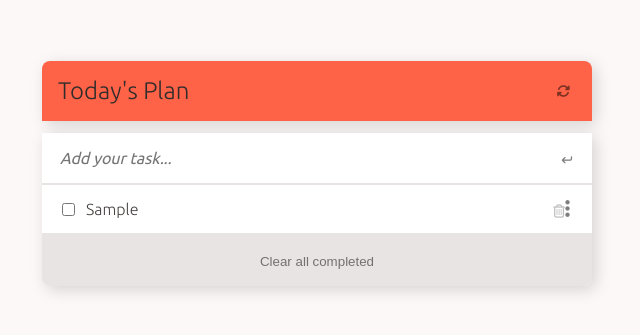
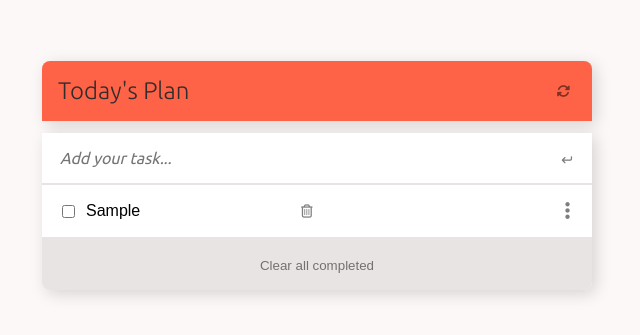
Before and after one commit to Timbar09/To-Do-list, a website built with webpack: page src/index.html in a window 1280 px wide. Both pictures are taken after typing "Sample" into the empty fields and a click on the button 889 px from the left and 299 px from the top of the page. Shown: the part 141-476 px from the top of the page, 323-963 px from the left. Built offline with nearby package versions, Linux system fonts and the light colour scheme.

Commit message:
Restructure the addTask function

```diff
--- a/src/index.html
+++ b/src/index.html
@@ -12,7 +12,7 @@
   <body>
     <h1 class="title">Miles Mosweu's To-do List</h1>
 
-    <div class="list">
+    <main class="list">
       <header class="list__header padding flex flex-jc-sb flex-ai-c">
         <h2 class="list__title">Today's Plan</h2>
         <button class="list__refresh-btn"><i class="fa-solid fa-rotate"></i></button>
@@ -39,6 +39,6 @@
           <button class="list__clear-btn">Clear all completed</button>
         </div>
       </div>
-    </div>
+    </main>
   </body>
 </html>
--- a/src/modules/functions.js
+++ b/src/modules/functions.js
@@ -23,11 +23,33 @@ export const addTask = (task) => {
   const taskContainer = document.querySelector('.list__tasks');
   const todoTask = document.createElement('li');
   todoTask.className = 'list__task padding-x flex  flex-ai-c';
-  todoTask.innerHTML = `
-            <input type="checkbox" id="${task.index}" />
-            <label class="list__task-label" for="${task.index}">${task.description}</label><button class="list__task-move"><button class="delete"><i class="fa-regular fa-trash-can"></i></button><i class="fa-solid fa-ellipsis-vertical"></i></button>`;
+
+  const checkbox = document.createElement('input');
+  checkbox.className = 'checkbox';
+  checkbox.id = task.index;
+  checkbox.type = 'checkbox';
+
+  const taskEdit = document.createElement('input');
+  taskEdit.className = 'list__task-edit';
+  taskEdit.type = 'text';
+  taskEdit.value = task.description;
+
+  const deleteBtn = document.createElement('button');
+  deleteBtn.className = 'delete';
+  deleteBtn.innerHTML = `<i class="fa-regular fa-trash-can"></i>`;
+
+  const moveBtn = document.createElement('button');
+  moveBtn.className = 'list__task-move';
+  moveBtn.innerHTML = `<i class="fa-solid fa-ellipsis-vertical"></i>`;
+
+  todoTask.appendChild(checkbox);
+  todoTask.appendChild(taskEdit);
+  todoTask.appendChild(deleteBtn);
+  todoTask.appendChild(moveBtn);
 
   taskContainer.appendChild(todoTask);
+
+  console.log(todoTask);
 };
 
 // Get the tasks from storage and display them on the user iterface
@@ -55,10 +77,12 @@ export const storeTask = (task) => {
 
 // Add a task to local storage
 export const removeFromStorage = (el) => {
-  const tasks = getTasks();
-  const taskId = el.parentElement.parentElement.firstElementChild.id;
-  const targetIndex = tasks.findIndex((task) => task.index == taskId);
-  tasks.splice(targetIndex, 1);
+  if (el.parentElement.classList.contains('delete')) {
+    const tasks = getTasks();
+    const taskId = el.parentElement.parentElement.firstElementChild.id;
+    const targetIndex = tasks.findIndex((task) => task.index == taskId);
+    tasks.splice(targetIndex, 1);
 
-  localStorage.setItem('tasks', JSON.stringify(tasks));
+    localStorage.setItem('tasks', JSON.stringify(tasks));
+  }
 };
--- a/src/style.css
+++ b/src/style.css
@@ -134,24 +134,28 @@ ul {
 
 .list__task {
   gap: 0.5rem;
-  line-height: 3;
+  line-height: 3.25;
   border-bottom: solid 2px var(--color-grey);
 }
 
-[type='checkbox'] {
+.checkbox {
   transition: scale 150ms ease-in-out;
 }
 
-.list__task-label {
-  position: relative;
-  display: block;
+.list__task-edit {
+  margin: 0;
+  padding: 0;
+  border: 0;
+  outline: 0;
+  font-size: inherit;
+  line-height: inherit;
 }
 
-[type='checkbox']:checked {
+.checkbox:checked {
   opacity: 0.4;
 }
 
-[type='checkbox']:checked + .list__task-label {
+.checkbox:checked + .list__task-label {
   opacity: 0.4;
 }
 
@@ -166,7 +170,7 @@ ul {
   transition: width 200ms ease-in-out;
 }
 
-[type='checkbox']:checked + .list__task-label::before {
+.checkbox:checked + .list__task-label::before {
   width: 100%;
 }
 
@@ -180,8 +184,8 @@ ul {
   cursor: move;
 }
 
-[type='checkbox']:focus,
-.list__task:hover [type='checkbox'] {
+.checkbox:focus,
+.list__task:hover .checkbox {
   scale: 1.2;
 }
 
```
Also changed, not shown: dist/index.html, dist/main.js.
